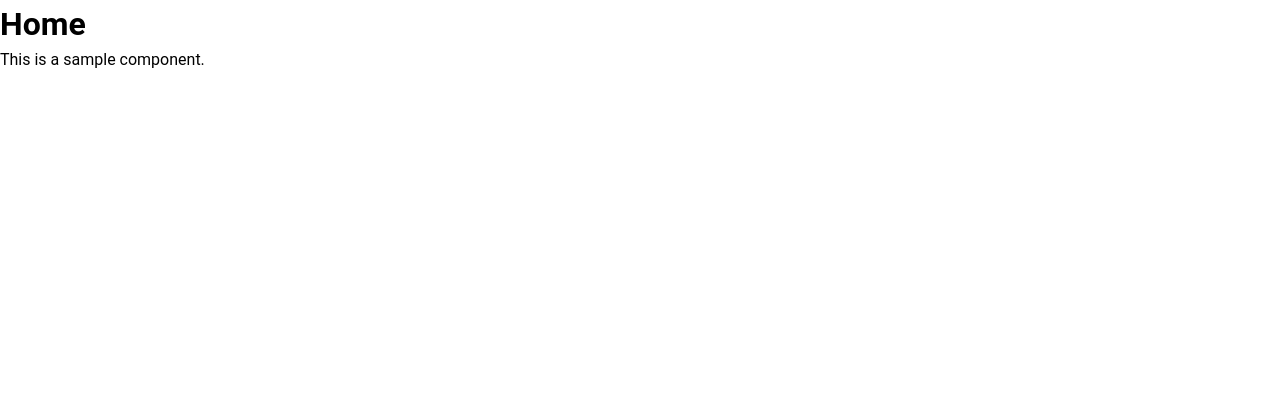
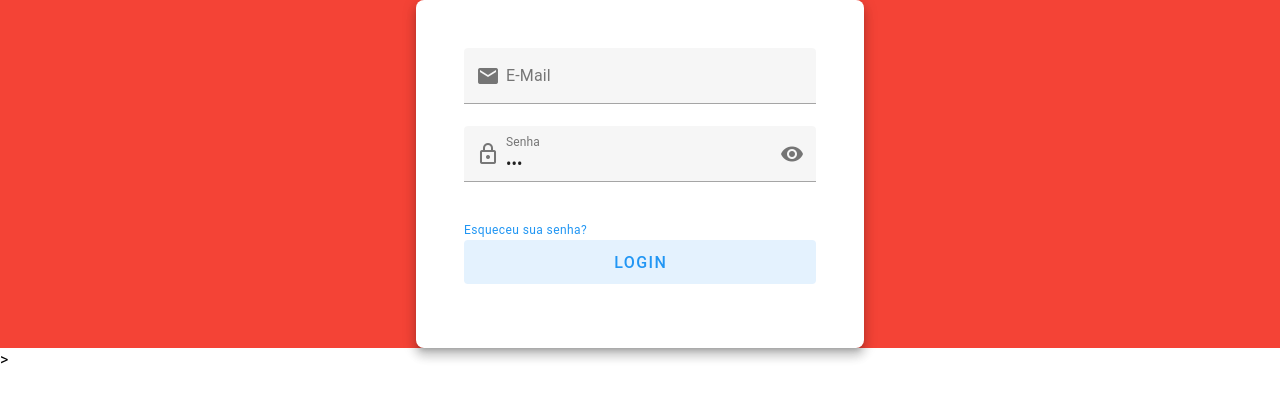
Before and after one commit to LuisEduardo20/web-market, a Vue app in the folder apps/frontend/: page / in a window 1280 px wide. Shown: the top 402 px of the page. Built offline with nearby package versions, Linux system fonts and the light colour scheme.

Commit message:
feat: login static view

```diff
--- a/apps/frontend/src/components/HelloWorld.vue
+++ b/apps/frontend/src/components/HelloWorld.vue
@@ -1,10 +1,5 @@
 <template>
-  <div>
-    <p>This is a sample component.</p>
-  </div>
+  <div></div>
 </template>
 
-<script lang="ts">
-import { defineComponent } from "vue";
-export default defineComponent({ name: "HelloWorld" });
-</script>
+<script lang="ts" setup></script>
--- a/apps/frontend/src/views/HomeView.vue
+++ b/apps/frontend/src/views/HomeView.vue
@@ -1,13 +1,76 @@
 <template>
-  <div>
-    <h1>Home</h1>
-    <HelloWorld />
+  <div class="fill-height bg-red d-flex align-center justify-center">
+    <!-- style="height: 100vh" -->
+    <v-sheet
+      class="mx-auto pa-12 pb-8"
+      elevation="8"
+      width="448"
+      rounded="lg"
+      fill-height
+    >
+      <v-form fast-fail @submit.prevent="onSubmit">
+        <v-text-field
+          v-model="email"
+          :rules="emailRules"
+          label="E-Mail"
+          prepend-inner-icon="mdi-email"
+        ></v-text-field>
+
+        <v-text-field
+          :append-inner-icon="visible ? 'mdi-eye-off' : 'mdi-eye'"
+          :type="visible ? 'text' : 'password'"
+          v-model="lastName"
+          :rules="lastNameRules"
+          label="Senha"
+          prepend-inner-icon="mdi-lock-outline"
+          @click:append-inner="visible = !visible"
+        ></v-text-field>
+
+        <div
+          class="text-subtitle-1 text-medium-emphasis mt-4 d-flex align-center justify-space-between"
+        >
+          <a
+            class="text-caption text-decoration-none text-blue"
+            href="#"
+            rel="noopener noreferrer"
+            target="_blank"
+          >
+            Esqueceu sua senha?</a
+          >
+        </div>
+
+        <v-btn class="mb-8" color="blue" size="large" variant="tonal" block>
+          Login
+        </v-btn>
+      </v-form>
+    </v-sheet>
   </div>
+  >
 </template>
 
-<script lang="ts">
-import { defineComponent } from "vue";
-import HelloWorld from "@/components/HelloWorld.vue";
+<script lang="ts" setup>
+import { ref } from "vue";
 
-export default defineComponent({ components: { HelloWorld } });
+const visible = ref(false);
+const email = ref("");
+const emailRules = [
+  (value: string) => {
+    if (/[^0-9]/.test(value)) return true;
+    return "Insira um e-mail corretamente.";
+  },
+];
+
+const lastName = ref("123");
+const lastNameRules = [
+  (value: string) => {
+    if (value?.length >= 6) return true;
+    return "A senha deve ter no mínimo 6 dígitos.";
+  },
+];
+
+const onSubmit = () => {
+  alert(`E-Mail: ${email.value}\nPassword: ${lastName.value}`);
+};
+
+// export default defineComponent({ components: { HelloWorld } });
 </script>
```
